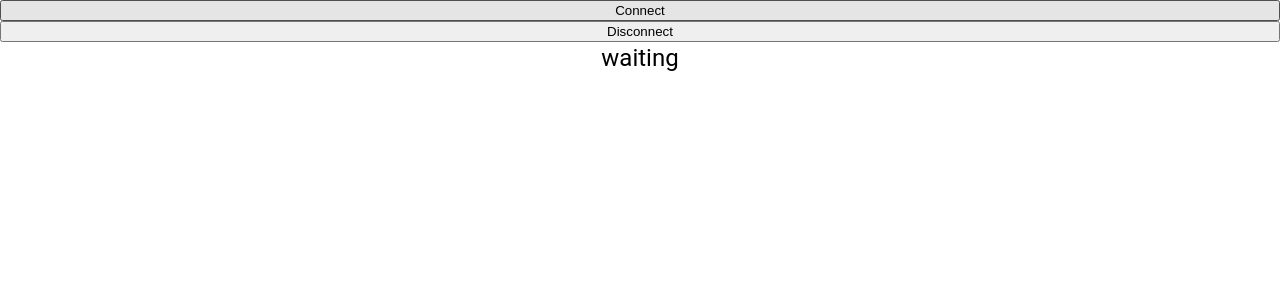
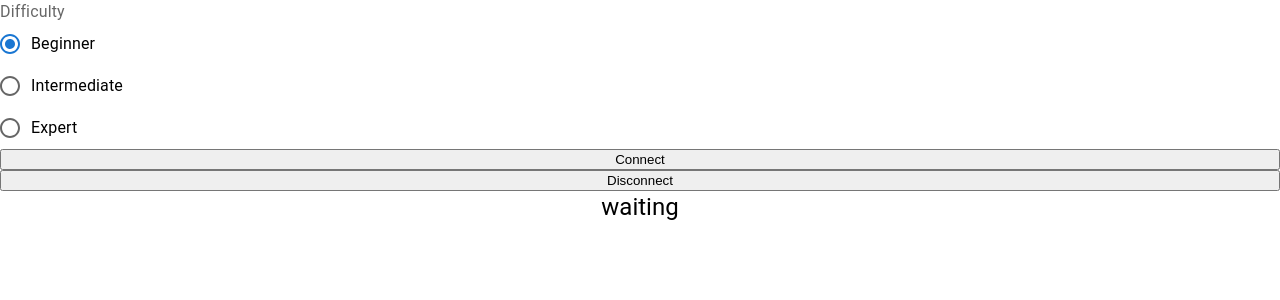
Before and after one commit to cynicade/react-redux-minesweeper, a React (Create React App) app: page / in a window 1280 px wide. Shown: the top 300 px of the page. Built offline with nearby package versions, Linux system fonts and the light colour scheme.

Commit message:
working different difficulties

```diff
--- a/src/App.tsx
+++ b/src/App.tsx
@@ -3,14 +3,46 @@ import React from "react";
 import { useAppSelector, useAppDispatch } from "./app/hooks";
 import { gameActions } from "./app/gameSlice";
 import { Grid } from "./components/grid/Grid";
+import Radio from "@mui/material/Radio";
+import RadioGroup from "@mui/material/RadioGroup";
+import FormControlLabel from "@mui/material/FormControlLabel";
+import FormControl from "@mui/material/FormControl";
+import FormLabel from "@mui/material/FormLabel";
 import "./App.css";
+import { Difficulty } from "./app/Grid";
 
 function App() {
+  const [diff, setDiff] = React.useState<string>("beginner");
   const dispatch = useAppDispatch();
 
   return (
     <div style={{ display: "flex", flexDirection: "column" }}>
-      <button onClick={() => dispatch(gameActions.startConnecting())}>
+      <FormControl>
+        <FormLabel id="demo-radio-buttons-group-label">Difficulty</FormLabel>
+        <RadioGroup
+          aria-labelledby="demo-radio-buttons-group-label"
+          name="radio-buttons-group"
+          value={diff}
+          onChange={(e) => setDiff(e.target.value)}
+        >
+          <FormControlLabel
+            value="beginner"
+            control={<Radio />}
+            label="Beginner"
+          />
+          <FormControlLabel
+            value="intermediate"
+            control={<Radio />}
+            label="Intermediate"
+          />
+          <FormControlLabel value="expert" control={<Radio />} label="Expert" />
+        </RadioGroup>
+      </FormControl>
+      <button
+        onClick={() =>
+          dispatch(gameActions.startConnecting({ difficulty: diff }))
+        }
+      >
         Connect
       </button>
       <button onClick={() => dispatch(gameActions.terminateConnection())}>
--- a/src/app/Grid.ts
+++ b/src/app/Grid.ts
@@ -5,6 +5,8 @@ export interface Cell {
   flag: boolean;
 }
 
+export type Difficulty = "beginner" | "intermediate" | "expert";
+
 export interface Grid {
   sizeX: number;
   sizeY: number;
--- a/src/app/gameMiddleware.ts
+++ b/src/app/gameMiddleware.ts
@@ -14,7 +14,7 @@ const gameMiddleware: Middleware = (store) => {
       socket = io(process.env.REACT_APP_SOCKET_URL);
       socket.on("connect", () => {
         store.dispatch(gameActions.connectionEstablished());
-        socket.emit(gameEvents.PlayerJoined, "beginner");
+        socket.emit(gameEvents.PlayerJoined, store.getState().game.difficulty);
       });
       socket.on(gameEvents.NewGrid, (grid: Grid) => {
         store.dispatch(gameActions.gotGrid({ grid }));
--- a/src/app/gameSlice.ts
+++ b/src/app/gameSlice.ts
@@ -1,25 +1,37 @@
 import { createSlice, PayloadAction } from "@reduxjs/toolkit";
-import { Grid } from "./Grid";
+import { Cell, Grid } from "./Grid";
 import { RootState } from "./store";
 
 export interface GameState {
   connectionStatus: "waiting" | "connecting" | "connection established";
   grid: Grid | null;
   gameStatus: "loss" | "win" | "in progress" | null;
+  difficulty: string;
+  openedCellCount: number | null;
+  flaggedCellCount: number | null;
 }
 
 const initialState: GameState = {
   connectionStatus: "waiting",
   grid: null,
   gameStatus: null,
+  difficulty: "beginner",
+  openedCellCount: null,
+  flaggedCellCount: null,
 };
 
 export const gameSlice = createSlice({
   name: "game",
   initialState,
   reducers: {
-    startConnecting: (state) => {
+    startConnecting: (
+      state,
+      action: PayloadAction<{
+        difficulty: string;
+      }>
+    ) => {
       state.connectionStatus = "connecting";
+      state.difficulty = action.payload.difficulty;
     },
     connectionEstablished: (state) => {
       state.connectionStatus = "connection established";
@@ -30,6 +42,8 @@ export const gameSlice = createSlice({
     gotGrid: (state, action: PayloadAction<{ grid: Grid }>) => {
       state.grid = action.payload.grid;
       state.gameStatus = "in progress";
+      state.openedCellCount = 0;
+      state.flaggedCellCount = 0;
     },
     openCell: (state, action: PayloadAction<{ x: number; y: number }>) => {
       if (state.grid && state.grid.cells) {
@@ -47,6 +61,9 @@ export const gameSlice = createSlice({
               ) {
                 if (!state.grid.cells[j][i].open) {
                   state.grid.cells[j][i].open = true;
+                  if (state.openedCellCount) state.openedCellCount += 1;
+                  if (state.flaggedCellCount && state.grid.cells[y][x].flag)
+                    state.flaggedCellCount -= 1;
                   if (state.grid.cells[j][i].counter === 0)
                     openCellsAround(j, i);
                 }
@@ -54,18 +71,37 @@ export const gameSlice = createSlice({
             }
           }
         };
+
         state.grid.cells[y][x].open = true;
+        if (state.openedCellCount) state.openedCellCount += 1;
+        if (state.flaggedCellCount && state.grid.cells[y][x].flag)
+          state.flaggedCellCount -= 1;
 
         if (state.grid.cells[y][x].mine) state.gameStatus = "loss";
         if (state.grid.cells[y][x].counter === 0) {
           openCellsAround(y, x);
         }
+        if (state.flaggedCellCount && state.openedCellCount)
+          if (
+            state.openedCellCount ===
+              state.grid.sizeX * state.grid.sizeY - state.flaggedCellCount &&
+            state.flaggedCellCount === state.grid.mines
+          )
+            state.gameStatus = "win";
       }
     },
     flagCell: (state, action: PayloadAction<{ x: number; y: number }>) => {
-      if (state.grid && state.grid.cells)
+      if (state.grid && state.grid.cells) {
         state.grid.cells[action.payload.y][action.payload.x].flag =
           !state.grid.cells[action.payload.y][action.payload.x].flag;
+        if (state.flaggedCellCount && state.openedCellCount)
+          if (
+            state.openedCellCount ===
+              state.grid.sizeX * state.grid.sizeY - state.flaggedCellCount &&
+            state.flaggedCellCount === state.grid.mines
+          )
+            state.gameStatus = "win";
+      }
     },
   },
 });
--- a/src/components/grid/Grid.tsx
+++ b/src/components/grid/Grid.tsx
@@ -46,6 +46,17 @@ export const Grid: React.FC = (): JSX.Element => {
         </Typography>
       </div>
     );
+  if (gameState === "win")
+    return (
+      <div>
+        <Typography variant="h5" textAlign="center">
+          {connection}
+        </Typography>
+        <Typography variant="h1" textAlign="center">
+          NICE
+        </Typography>
+      </div>
+    );
   return (
     <div>
       <Typography variant="h5" textAlign="center">
```
